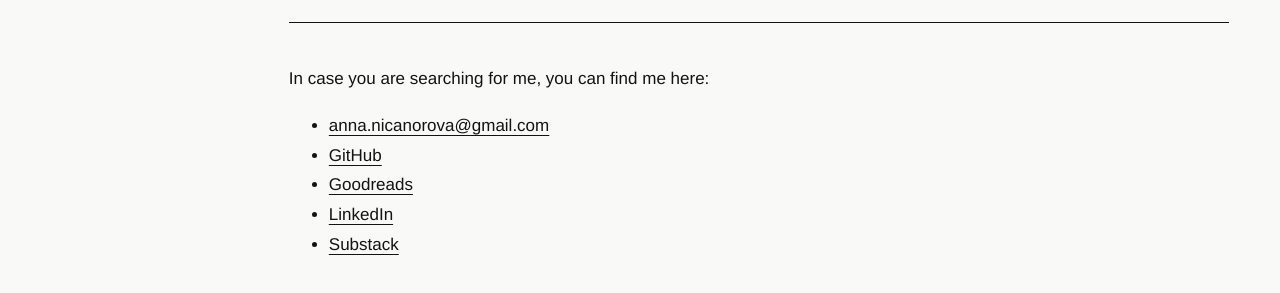
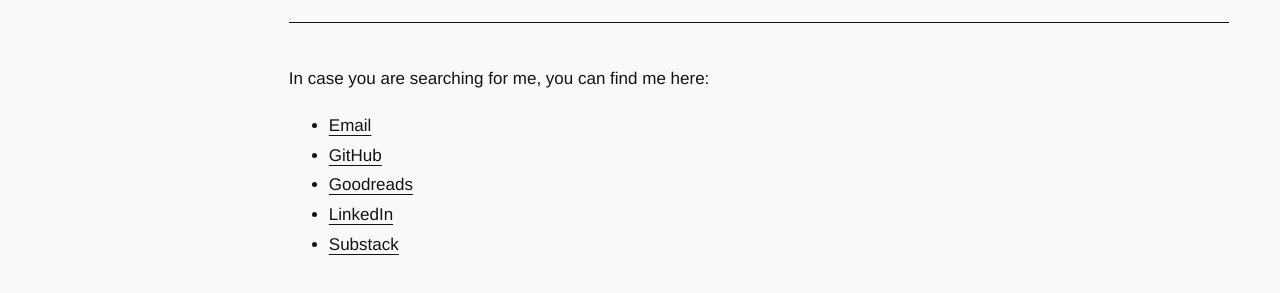
Before and after one commit to AnnaNican/annanican.github.io, a plain HTML site: page contact/index.html in a window 1280 px wide. Shown: the part 252-545 px from the top of the page. Drawn offline with Linux system fonts and the light colour scheme.

Commit message:
Show Email label instead of visible address on Contact

```diff
--- a/contact/index.html
+++ b/contact/index.html
@@ -2,7 +2,7 @@
 <html lang="en"><head><meta charset="utf-8"><meta name="viewport" content="width=device-width, initial-scale=1"><title>Contact — Anna Nicanorova</title><link rel="stylesheet" href="../style.css"></head>
 <body><a class="skip" href="#main">Skip to content</a><div class="wrap"><header class="mast"><a class="mark" href="../index.html" aria-label="Anna Nicanorova, home">an.</a><span class="micro edition">Personal site</span><nav class="micro" aria-label="Main navigation"><a href="../index.html">Home</a><a href="../work-1/index.html">Work</a><a href="../projects/index.html">Projects</a><a href="../mountains/index.html">Mountains</a><a href="index.html" aria-current="page">Contact</a></nav></header><main id="main"><h1 class="page-title">Contact</h1><article class="prose inner"><p>In case you are searching for me, you can find me here:</p>
 <ul>
-<li><a href="mailto:anna.nicanorova@gmail.com">anna.nicanorova@gmail.com</a></li>
+<li><a href="mailto:anna.nicanorova@gmail.com" target="_blank" rel="noopener noreferrer">Email</a></li>
 <li><a href="https://github.com/AnnaNican">GitHub</a></li>
 <li><a href="https://www.goodreads.com/annanicanorova">Goodreads</a></li>
 <li><a href="https://www.linkedin.com/in/annanicanorova">LinkedIn</a></li>
```
